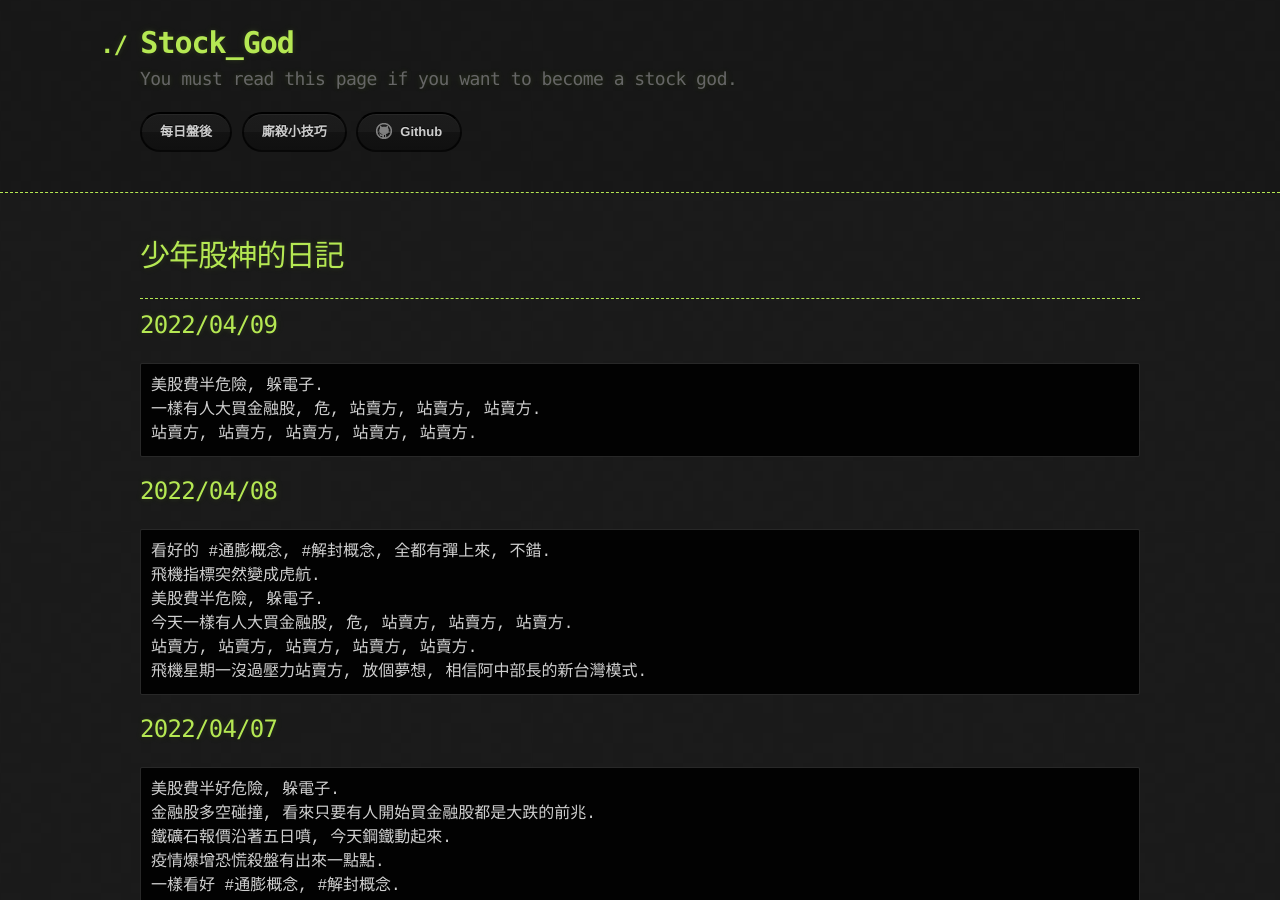
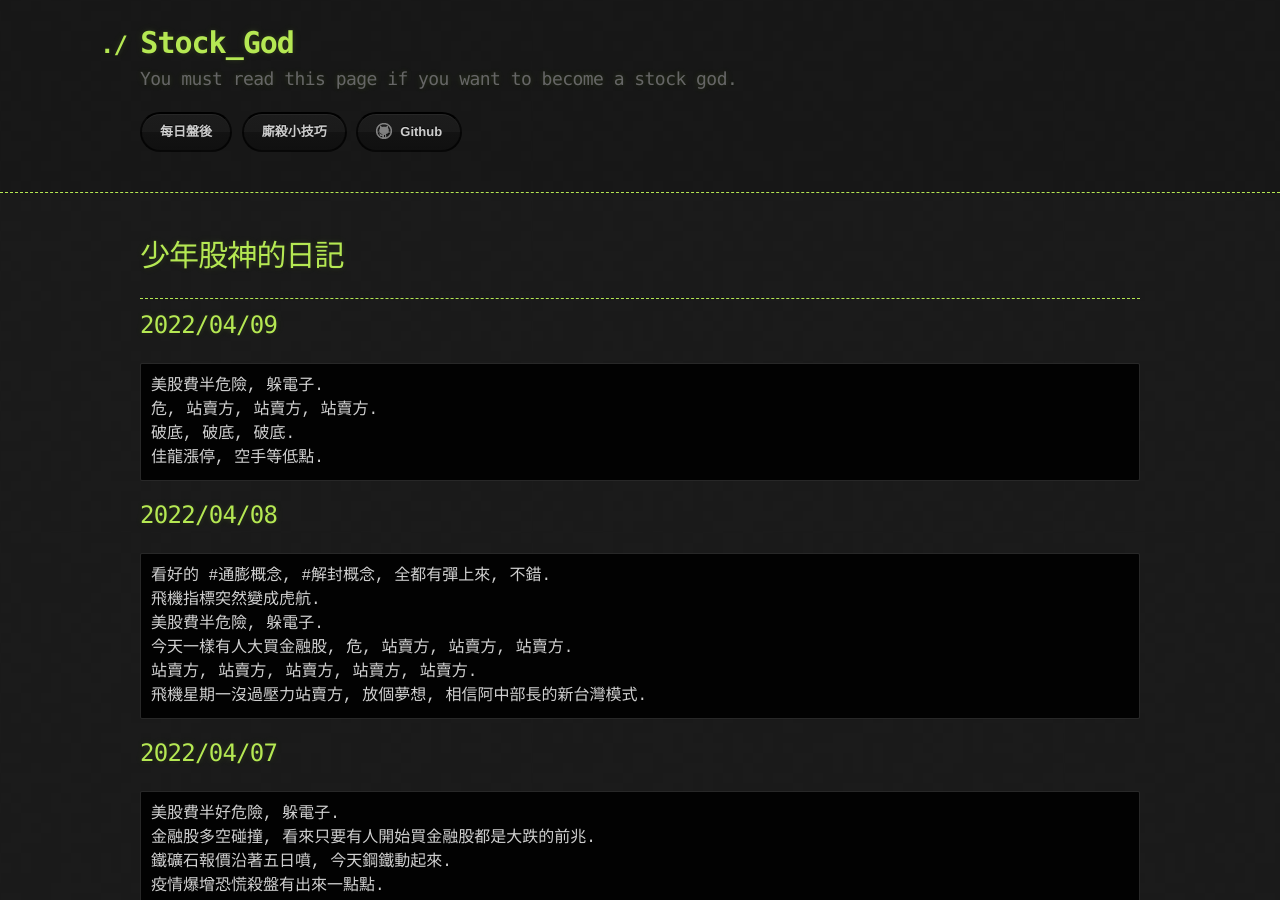
Before and after one commit to lepg5487/Stock_God, a Jekyll site: the page built from index.md, in a window 1280 px wide and 900 px high. Built offline with Jekyll 4.4.1, drawn with Linux system fonts in a browser that asks for light colours; our own code applies the rules of GitHub Pages for plain Markdown files.

Commit message:
Update index.md

````diff
--- a/index.md
+++ b/index.md
@@ -9,8 +9,9 @@ layout: testlayouts
 ## 2022/04/09
 ```
 美股費半危險, 躲電子.
-一樣有人大買金融股, 危, 站賣方, 站賣方, 站賣方.
-站賣方, 站賣方, 站賣方, 站賣方, 站賣方.
+危, 站賣方, 站賣方, 站賣方.
+破底, 破底, 破底.
+佳龍漲停, 空手等低點.
 ```
 
 ## 2022/04/08
````
